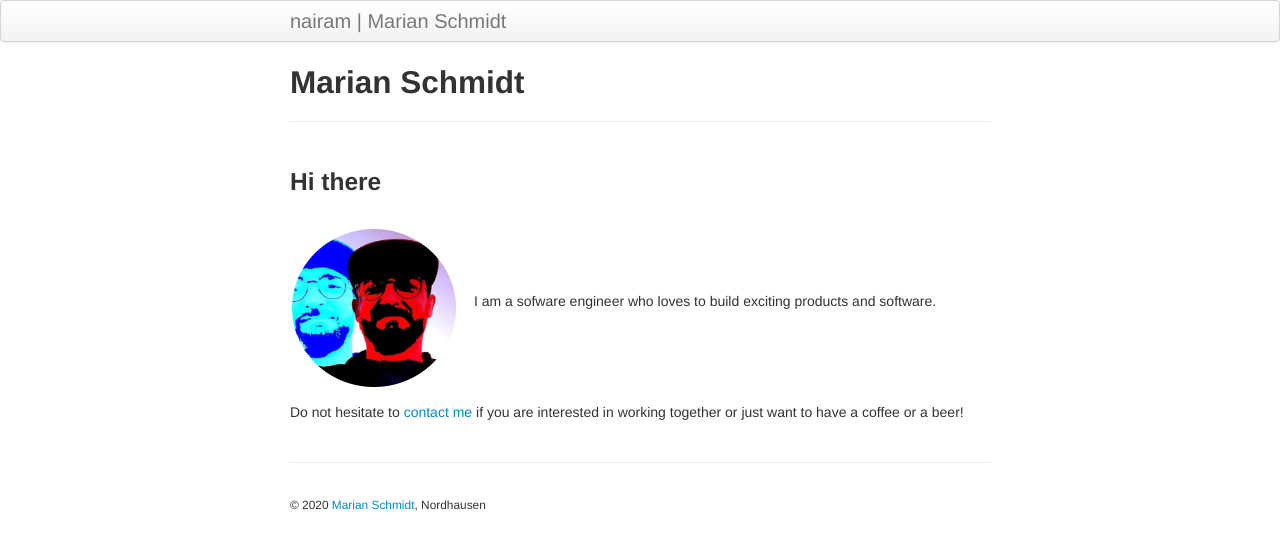
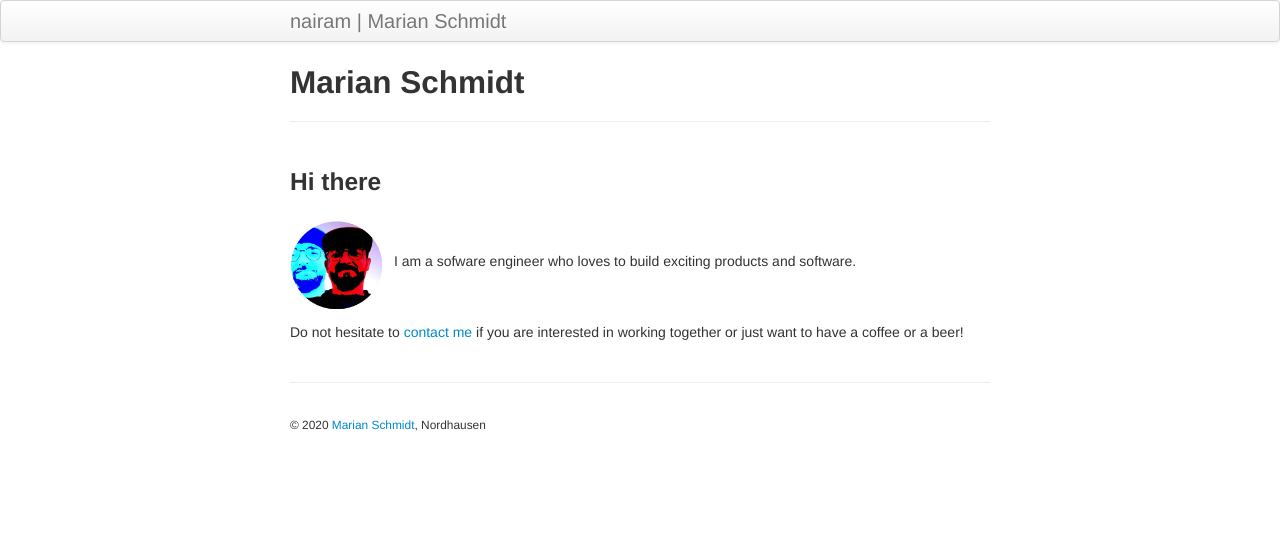
Before and after one commit to masc04/simple_site2, a Jekyll site: the page built from index.md, in a window 1280 px wide. Shown: the top 550 px of the page. Built offline with Jekyll 4.4.1, drawn with Linux system fonts in a browser that asks for light colours.

Commit message:
image attributes added

```diff
--- a/index.md
+++ b/index.md
@@ -7,7 +7,7 @@ description: software engineer who loves to build exciting products and software
 
 ### Hi there
 
-![me](/assets/favicons/me.png){: .align-right}
+![me](/assets/favicons/me.png){: .align-right height="100px" width="100px" alight="right"}
 I am a sofware engineer who loves to build exciting products and software.
 
 Do not hesitate to [contact me](pages/contact.html) if you are interested in working together or just want to have a coffee or a beer!
```
